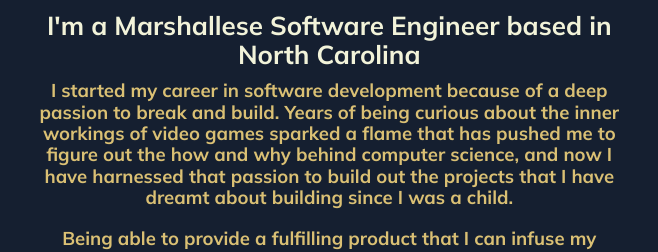
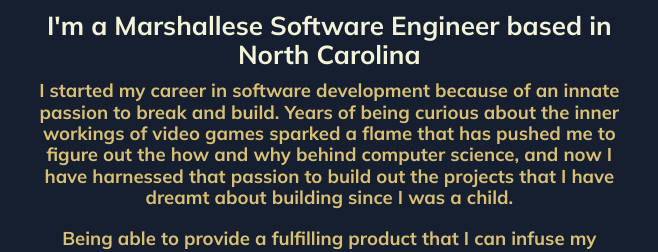
Before and after one commit to boonaki/PortfolioV2, a plain HTML site: page index.html in a window 1280 px wide. Shown: the part 910-1162 px from the top of the page, 537-1195 px from the left. Drawn offline with nearby package versions, Linux system fonts and the light colour scheme; no server answers.

Commit message:
reworded phrase

```diff
--- a/index.html
+++ b/index.html
@@ -46,7 +46,7 @@
 					<section id="aboutText">
 
 						<h3>I'm a Marshallese Software Engineer based in North Carolina</h3>
-						<p>I started my career in software development because of a deep passion to break and build. Years of being curious about the inner workings of video games sparked a flame that has pushed me to figure out the how and why behind computer science, and now I have harnessed that passion to build out the projects that I have dreamt about building since I was a child.</p>
+						<p>I started my career in software development because of an innate passion to break and build. Years of being curious about the inner workings of video games sparked a flame that has pushed me to figure out the how and why behind computer science, and now I have harnessed that passion to build out the projects that I have dreamt about building since I was a child.</p>
 						<p>Being able to provide a fulfilling product that I can infuse my creativity, critical thinking and passions into simple,
 							elegant and innovative solutions, is what I love to do.</p>
 						<p>When I'm not developing websites, you can find me developing/testing video games, sharpening my skills within coding, boxing and baking, or hanging around with my family.</p>
```
